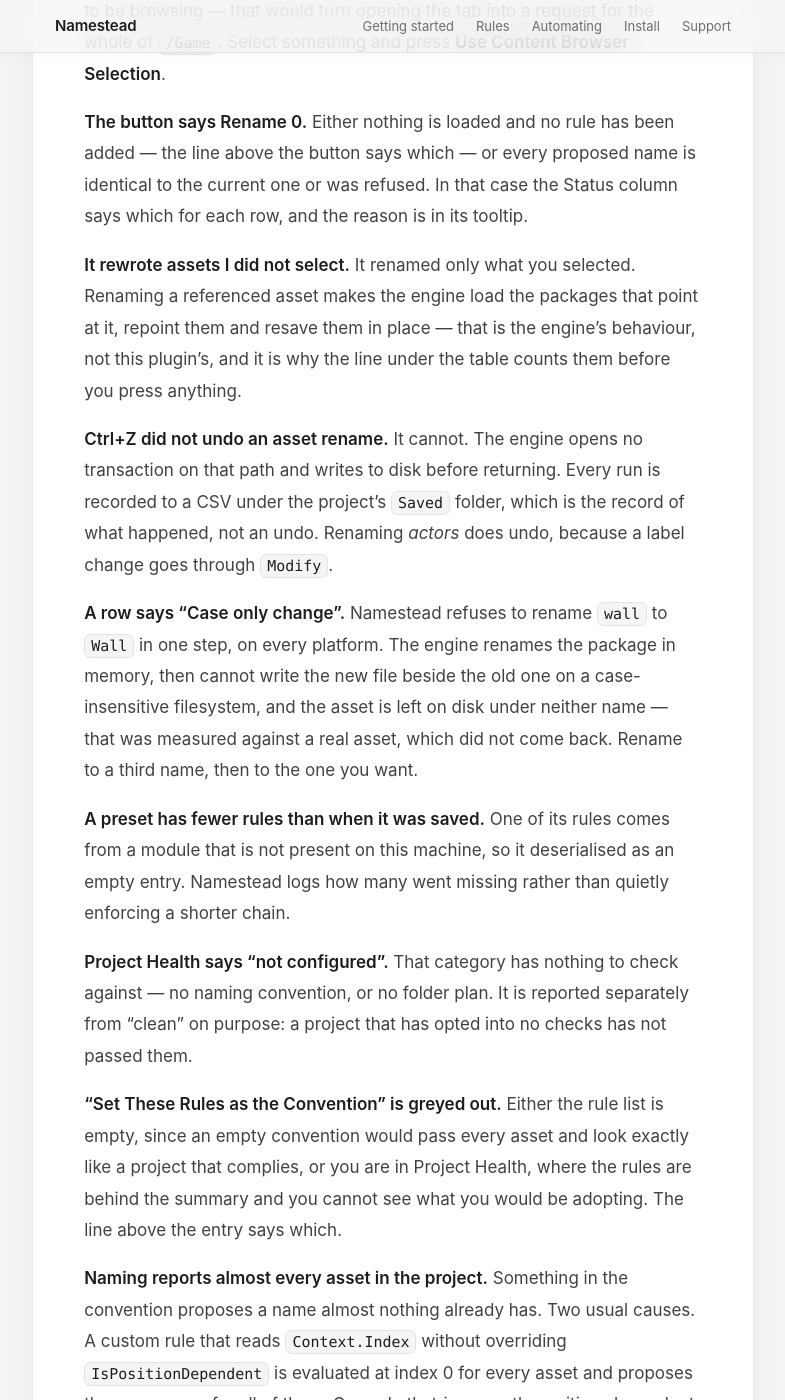
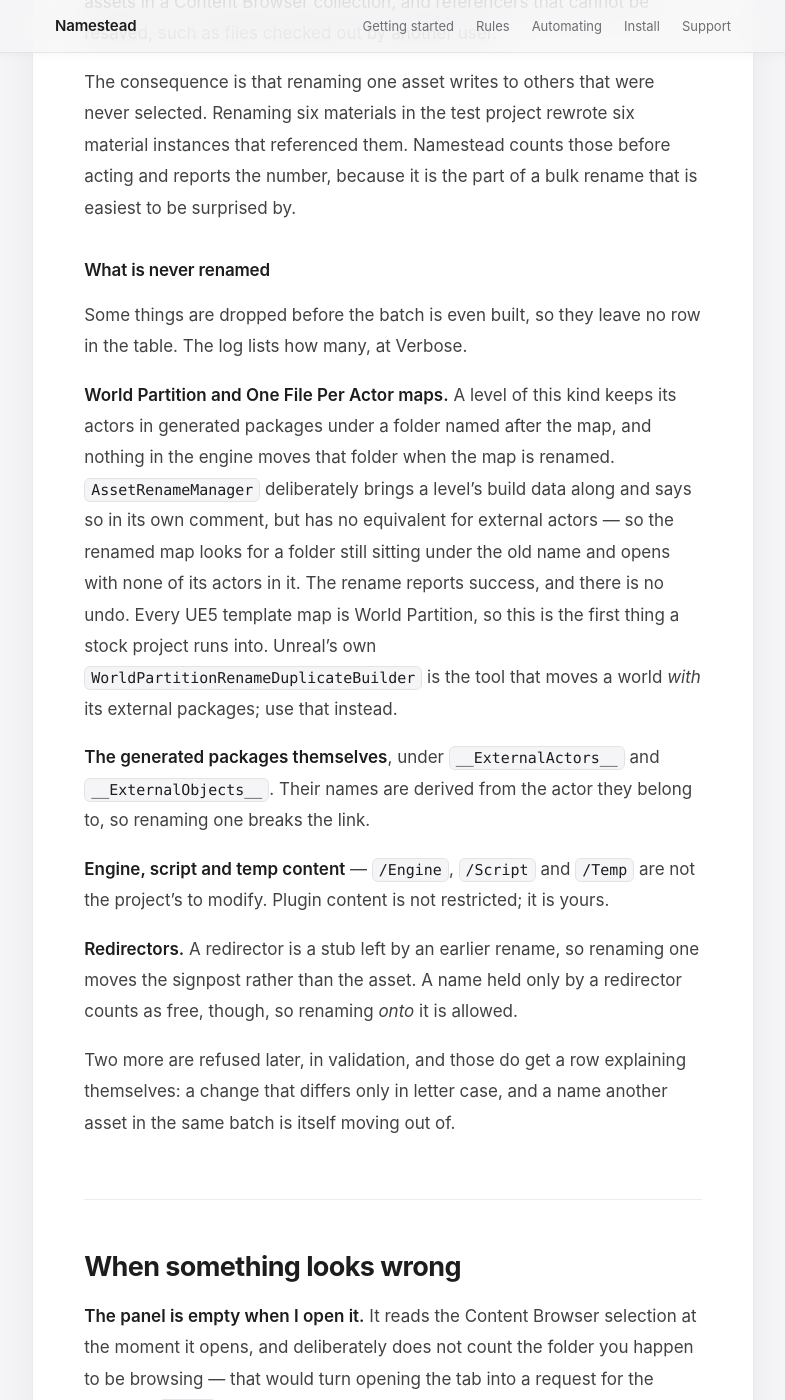
Before and after one commit to LOWSZEHAO/namestead-docs, a Jekyll site: the page built from index.md, in a window 1280 px wide and 1400 px high, scrolled down 16869 px. Shown: the whole window, without its empty margins (247-1032 px from the left). Built offline with Jekyll 4.4.1, drawn with Linux system fonts in a browser that asks for light colours; some of the changed text lies outside the part shown.

Commit message:
Correct the manual against the code, and document what is refused
A pass over every claim in the manual against the source it describes. The
serious one is my own: the World Partition refusal went into the plugin and
never into the docs, and it made a sentence that was true last week false.

Step 2 said a batch of levels comes back Unchanged. It does not any more.
Those maps are dropped during discovery, so they never reach the table and
leave no row explaining themselves -- a buyer selecting a folder of levels
would watch nothing load and have nowhere to read why. There is now a "What is
never renamed" section covering it, along with the generated packages, engine
content and redirectors, none of which were written down either.

Wrong, and fixed: the troubleshooting entry pointed at an "Expected" column
the panel does not have (it is New Name); "everything the panel does, a build
machine can do" is not true of actor labels, which live in a level rather than
the registry; the headless move list promised a source-control prompt the
commandlet does not make; the audit has five reports, not four; the button
reads "Review N Naming Fix(es)".

Imprecise, and tightened: adopting a convention is blocked in Organize as well
as Project Health; only the health report carries the partly-checked note, not
the rule editor; the empty-panel entry now names being refused as a cause.

The extension-point sample would not have compiled -- no includes, no
generated header. It is a whole file now.

Font stack: added Segoe UI ahead of the CJK fallbacks. On Windows the Apple
stack falls all the way through to Microsoft YaHei, where a typographic
apostrophe is a full-width glyph, so "engine's" rendered with a gap in it.

````diff
--- a/assets/css/main.css
+++ b/assets/css/main.css
@@ -16,7 +16,7 @@
   --accent-link: #0066cc;
 
   --font: -apple-system, BlinkMacSystemFont, 'SF Pro Text', 'SF Pro Display',
-          'Helvetica Neue', 'PingFang SC', 'Hiragino Sans GB', 'Microsoft YaHei', sans-serif;
+          'Helvetica Neue', 'Segoe UI', 'PingFang SC', 'Hiragino Sans GB', 'Microsoft YaHei', sans-serif;
   --mono: ui-monospace, 'SF Mono', Menlo, monospace;
 
   --r-chip:  6px;
--- a/index.md
+++ b/index.md
@@ -46,7 +46,9 @@ Then, in about two minutes:
    knowing before you press Rename.
 2. **Load a starting point.** **Load Preset > Unreal Standard** gives each asset the prefix for
    its class — `SM_`, `BP_`, `MI_` and so on, eighteen classes in all. Anything else is left
-   alone rather than guessed at, so a batch of levels comes back Unchanged.
+   alone rather than guessed at, so a batch of ordinary assets comes back Unchanged. Maps are a
+   special case: a World Partition level never enters the batch at all, for the reason under
+   [Renaming behavior](#renaming-behavior).
 3. **Read the preview.** Every row shows the current name, the proposed name, and a status. The
    line under the table says how many assets a rename would *also rewrite* — renaming a
    referenced asset repoints the things that point at it, and those were never selected.
@@ -164,8 +166,9 @@ so a pattern of `SM_{NAME}` turns `SM_Door` into `SM_SM_Door`, and the asset is
 violation forever. Use Name Pattern for renaming, and prefix rules for conventions.
 
 Rules that depend on an asset's position in a batch, such as Sequential Numbering, cannot be
-checked one asset at a time and are left out of validation. The panel and the health report
-both say when that has happened, rather than reporting a partial check as a clean one.
+checked one asset at a time and are left out of validation. The health report says when that has
+happened — the Naming row carries the note, in the panel and in the commandlet — rather than
+reporting a partial check as a clean one.
 
 ## The panel
 
@@ -192,7 +195,9 @@ renamed, not how many are selected.
 
 ## Automating
 
-Everything the panel does, a build machine can do. Renaming runs headless, reporting what it
+Everything the panel does to assets, a build machine can do: renaming, organizing, auditing and
+project health. Renaming level actors is the one exception, because a label lives in a level
+rather than in the asset registry. Renaming runs headless, reporting what it
 would do and changing nothing unless `-execute` is passed:
 
 ```
@@ -287,7 +292,8 @@ marked rather than passing quietly.
 
 ## Auditing
 
-Four whole-project reports, all read-only:
+Four of the five whole-project reports, all read-only. The fifth, `-organization`, is under
+[Organizing](#organizing):
 
 ```
 UnrealEditor-Cmd.exe <project> -run=NamesteadAudit -naming -unused -empty -duplicates
@@ -388,6 +394,14 @@ A rule does not have to live in this plugin. `UNamesteadRenameRule` is exported
 `Public/`, so a studio can keep its own rules in its own editor module:
 
 ```cpp
+// MyStudioRule.h
+#pragma once
+
+#include "CoreMinimal.h"
+#include "Rules/NamesteadRenameRule.h"
+
+#include "MyStudioRule.generated.h"
+
 UCLASS(DisplayName = "Studio Department Prefix")
 class UMyStudioRule : public UNamesteadRenameRule
 {
@@ -404,8 +418,9 @@ public:
 };
 ```
 
-Add `"NamesteadEditor"` to your module's `PrivateDependencyModuleNames`, and `Namestead` to
-your `.uplugin` dependencies. **There is no registration call.** The add-rule dropdown is the
+The generated header must be the last include, and must match the file name. Add
+`"NamesteadEditor"` to your module's `PrivateDependencyModuleNames`, and `Namestead` to your
+`.uplugin` dependencies. **There is no registration call.** The add-rule dropdown is the
 engine's own class picker filtered by the base class, so a rule appears as soon as its module
 is loaded, and the pipeline calls a virtual without ever asking what type a rule is.
 
@@ -449,12 +464,46 @@ six materials in the test project rewrote six material instances that referenced
 Namestead counts those before acting and reports the number, because it is the part of a bulk
 rename that is easiest to be surprised by.
 
+### What is never renamed
+
+Some things are dropped before the batch is even built, so they leave no row in the table. The
+log lists how many, at Verbose.
+
+**World Partition and One File Per Actor maps.** A level of this kind keeps its actors in
+generated packages under a folder named after the map, and nothing in the engine moves that
+folder when the map is renamed. `AssetRenameManager` deliberately brings a level's build data
+along and says so in its own comment, but has no equivalent for external actors — so the
+renamed map looks for a folder still sitting under the old name and opens with none of its
+actors in it. The rename reports success, and there is no undo. Every UE5 template map is World
+Partition, so this is the first thing a stock project runs into. Unreal's own
+`WorldPartitionRenameDuplicateBuilder` is the tool that moves a world *with* its external
+packages; use that instead.
+
+**The generated packages themselves**, under `__ExternalActors__` and `__ExternalObjects__`.
+Their names are derived from the actor they belong to, so renaming one breaks the link.
+
+**Engine, script and temp content** — `/Engine`, `/Script` and `/Temp` are not the project's to
+modify. Plugin content is not restricted; it is yours.
+
+**Redirectors.** A redirector is a stub left by an earlier rename, so renaming one moves the
+signpost rather than the asset. A name held only by a redirector counts as free, though, so
+renaming *onto* it is allowed.
+
+Two more are refused later, in validation, and those do get a row explaining themselves: a
+change that differs only in letter case, and a name another asset in the same batch is itself
+moving out of.
+
 ## When something looks wrong
 
 **The panel is empty when I open it.** It reads the Content Browser selection at the moment it
 opens, and deliberately does not count the folder you happen to be browsing — that would turn
 opening the tab into a request for the whole of `/Game`. Select something and press **Use
 Content Browser Selection**.
+
+Or everything you picked is something Namestead does not rename — a redirector, engine content,
+a generated World Partition package, or a map whose actors live outside it. Those are dropped
+before the table is built, so they leave no row at all. See
+[What is never renamed](#what-is-never-renamed).
 
 **The button says Rename 0.** Either nothing is loaded and no rule has been added — the line
 above the button says which — or every proposed name is identical to the current one or was
@@ -487,15 +536,15 @@ project that has opted into no checks has not passed them.
 
 **"Set These Rules as the Convention" is greyed out.** Either the rule list is empty, since an
 empty convention would pass every asset and look exactly like a project that complies, or you
-are in Project Health, where the rules are behind the summary and you cannot see what you would
-be adopting. The line above the entry says which.
+are in Project Health or Organize, where a report is sitting where the rules were and you cannot
+see what you would be adopting. The line above the entry says which.
 
 **Naming reports almost every asset in the project.** Something in the convention proposes a
 name almost nothing already has. Two usual causes. A custom rule that reads `Context.Index`
 without overriding `IsPositionDependent` is evaluated at index 0 for every asset and proposes
 the same name for all of them. Or a rule that *is* correctly position-dependent is dropped from
 validation, and what the remaining rules then produce no longer matches the names your assets
-carry — a counter placed *before* a prefix rule does this. Check what the Expected column
+carry — a counter placed *before* a prefix rule does this. Check what the New Name column
 actually says; it is the name the convention wants, and it usually makes the cause obvious.
 
 When a convention contains position-dependent rules at all, the Naming row is marked **partly
````
Also changed, not shown: other parts of index.md (+2 -2 lines).
